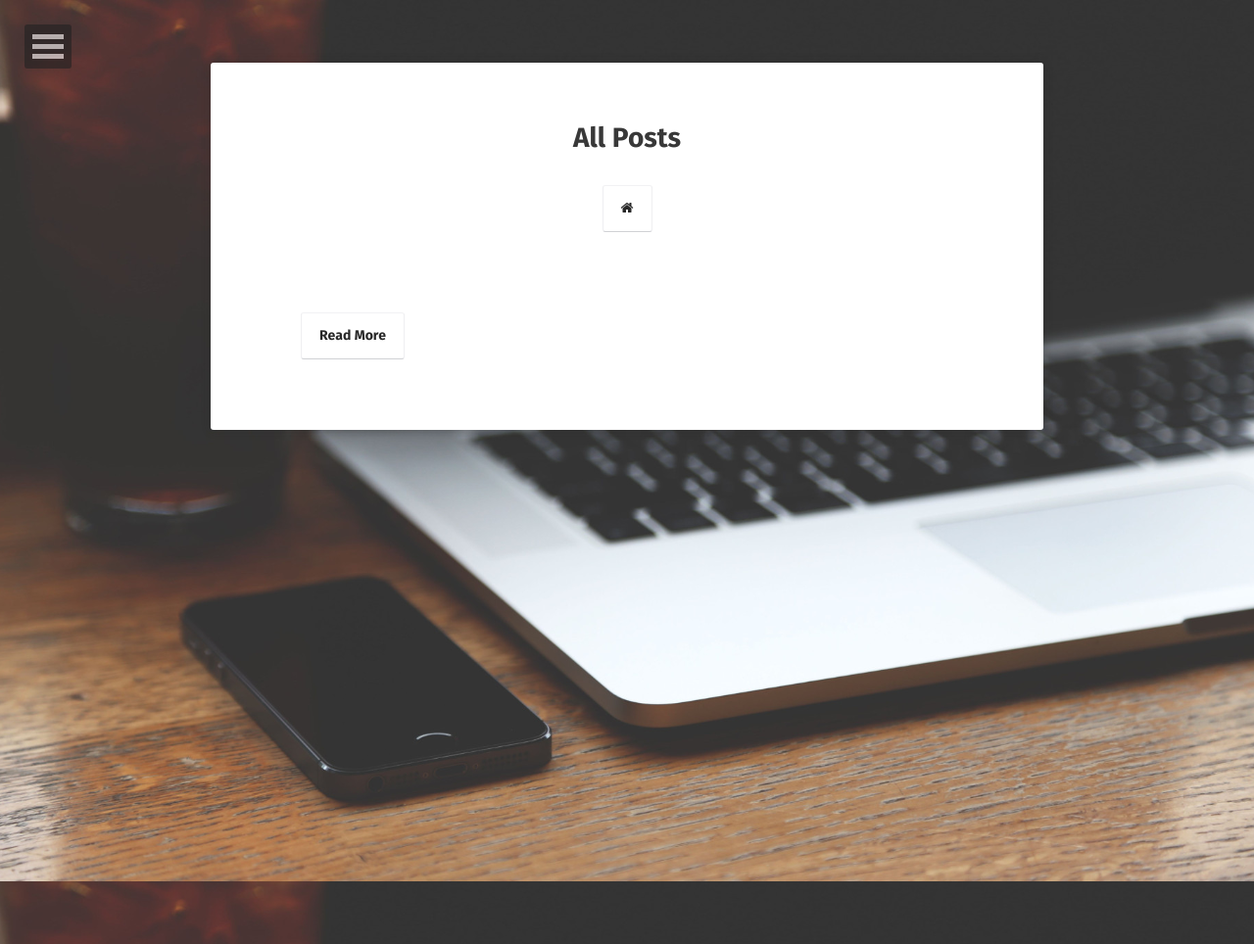
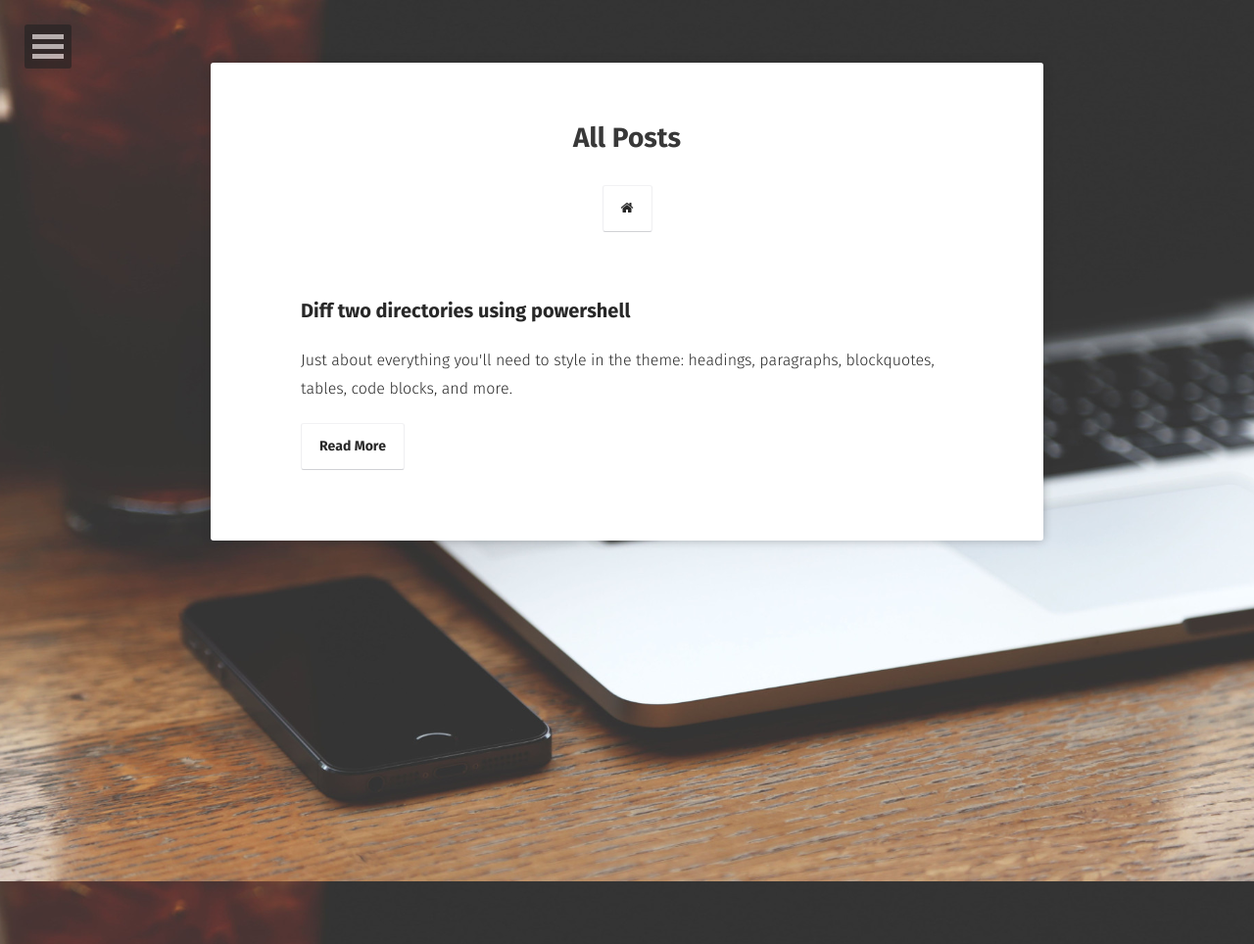
Before and after one commit to chris-forbes-1/chris-forbes-1.github.io, a Jekyll site: the page built from posts/index.md, in a window 1280 px wide. Shown: the whole page at 98% size. Built offline with Jekyll 4.4.1, drawn with Linux system fonts in a browser that asks for light colours; some web fonts are replaced.

Commit message:
so that wasnt even nearly how tags work...

```diff
--- a/_posts/2017-05-27-powershell-directory-difference.md
+++ b/_posts/2017-05-27-powershell-directory-difference.md
@@ -1,11 +1,13 @@
 ---
 layout: post
-title: "Diff two directories in powershell"
-date: 2017-05-27
-excerpt: "How to get a diff of two directories in powershell"
-project: false
-tags:[powershell, windows , file_diff]
-
+title:  "Diff two directories using powershell"
+date:   2017-05-27
+excerpt: "Just about everything you'll need to style in the theme: headings, paragraphs, blockquotes, tables, code blocks, and more."
+tag:
+- powershell
+- diff
+- windows
+- command
 comments: true
 ---
 Whilst testing a jenkins deployment I wanted to make sure that the folder I'd zipped and shipped from our jenkins host to the new windows server
```
